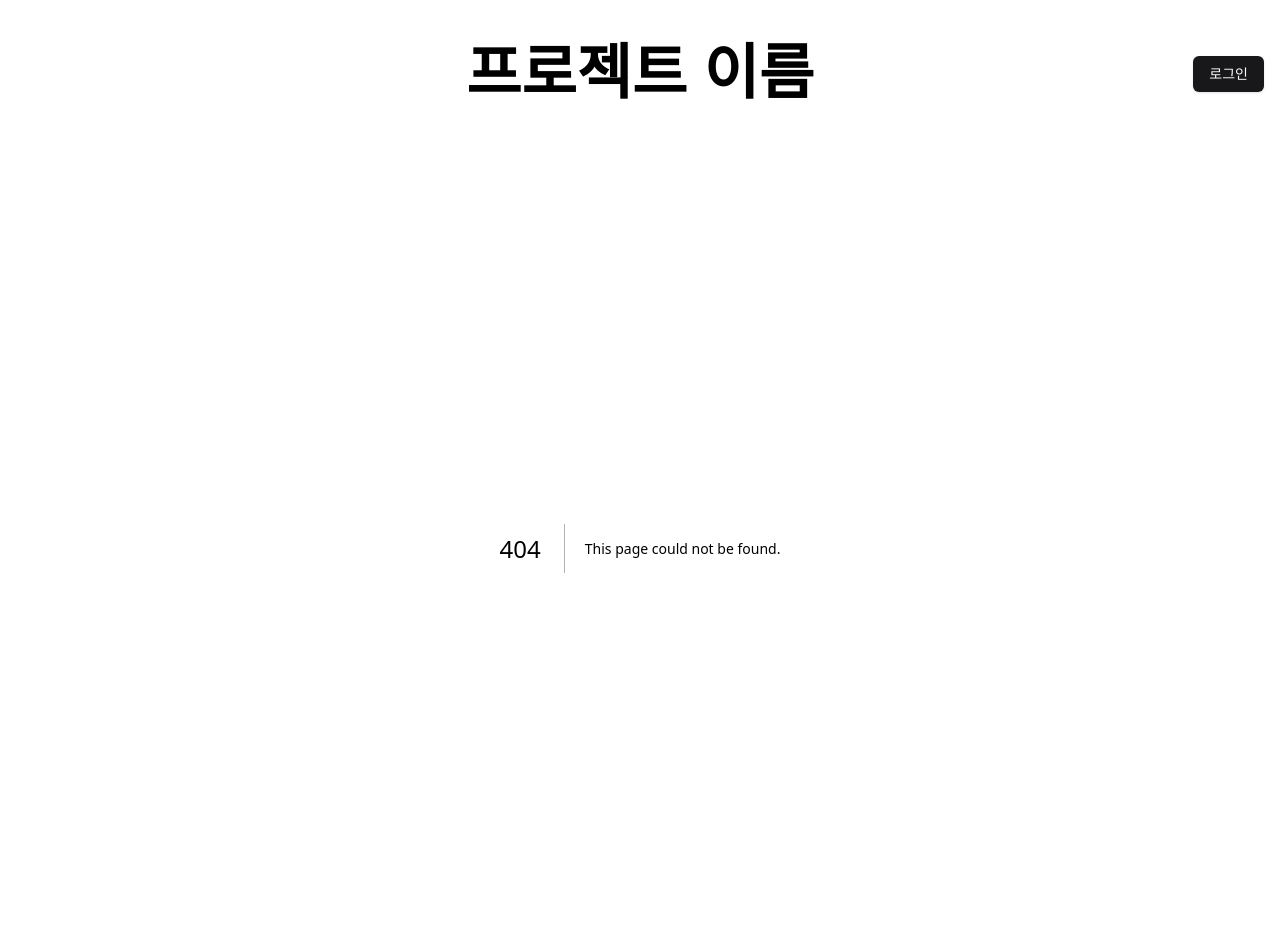
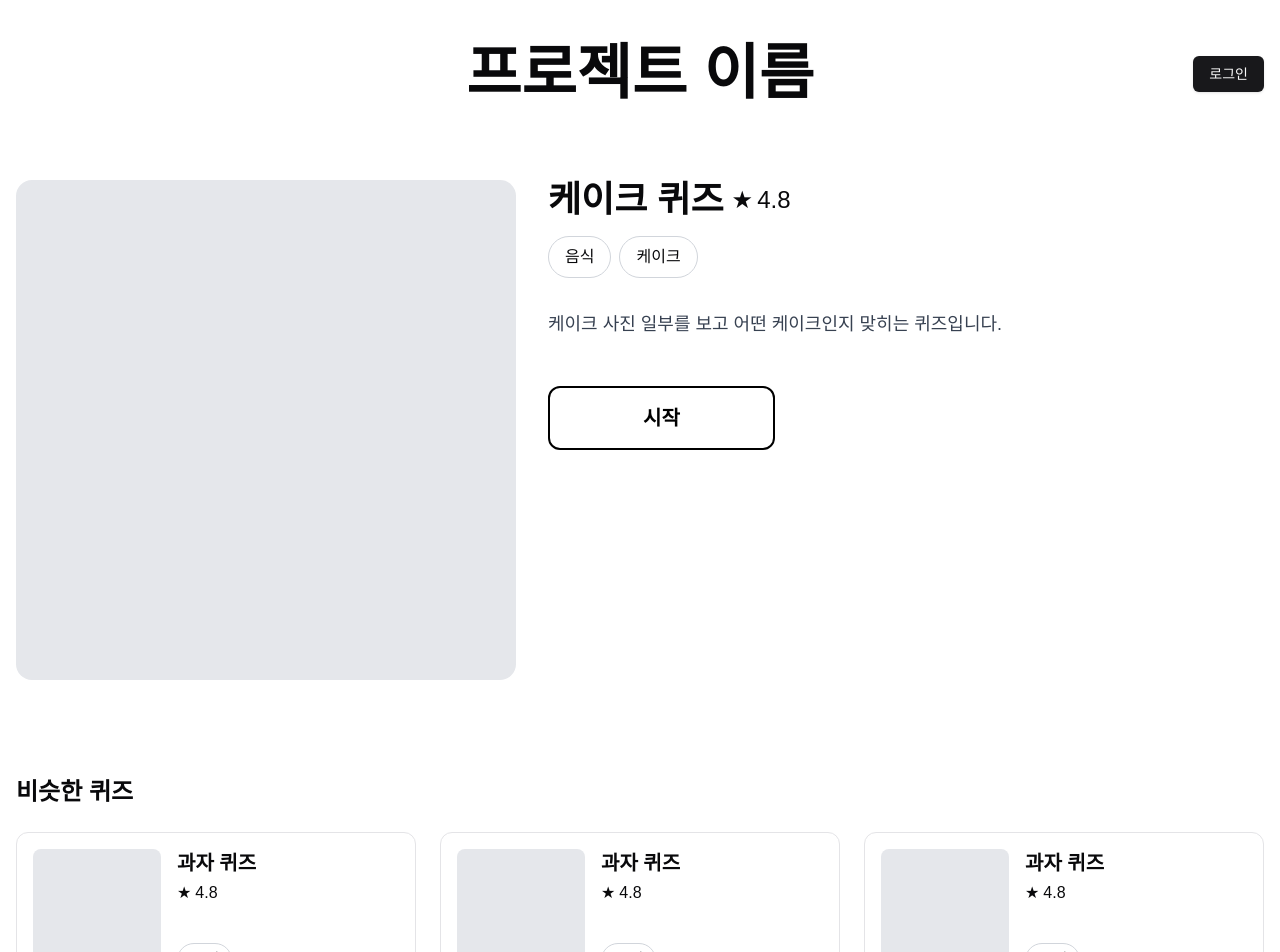
Before and after one commit to highthon-15/highthon-15, a Next.js app: page /quiz in a window 1280 px wide. Before the commit this address had no page. Shown: the top 952 px of the page. Built offline with nearby package versions, Linux system fonts and the light colour scheme.

Commit message:
featt : 퀴즈 화면 완성

```diff
--- /dev/null
+++ b/src/app/quiz/page.tsx
@@ -0,0 +1,65 @@
+import React from 'react';
+
+export default function QuizPage() {
+  return (
+    <div className="container mx-auto px-4 py-8 flex flex-col gap-8">
+      {/* 퀴즈 제목과 평점 */}
+      <div className="flex items-start gap-8">
+        {/* 퀴즈 이미지 */}
+        <div className="w-[500px] h-[500px] rounded-2xl overflow-hidden">
+          <div className="w-full h-full bg-gray-200" /> {/* 임시 이미지 영역 */}
+        </div>
+
+        {/* 퀴즈 정보 */}
+        <div className="flex flex-col gap-4">
+          <div className="flex items-center gap-2">
+            <h1 className="text-4xl font-bold">케이크 퀴즈</h1>
+            <div className="flex items-center gap-1">
+              <span className="text-2xl">★</span>
+              <span className="text-2xl">4.8</span>
+            </div>
+          </div>
+
+          {/* 태그 */}
+          <div className="flex gap-2">
+            <span className="px-4 py-2 rounded-full border border-gray-300">음식</span>
+            <span className="px-4 py-2 rounded-full border border-gray-300">케이크</span>
+          </div>
+
+          {/* 설명 */}
+          <p className="text-lg text-gray-700 mt-4">
+            케이크 사진 일부를 보고 어떤 케이크인지 맞히는 퀴즈입니다.
+          </p>
+
+          {/* 시작하기 버튼 */}
+          <button className="w-1/2 mt-8 px-8 py-4 bg-white text-black border-2 border-black rounded-xl text-xl font-bold hover:bg-gray-800 transition-colors">
+            시작
+          </button>
+        </div>
+      </div>
+
+      {/* 비슷한 퀴즈 섹션 */}
+      <div className="mt-16">
+        <h2 className="text-2xl font-bold mb-6">비슷한 퀴즈</h2>
+        <div className="grid grid-cols-3 gap-6">
+          {/* 비슷한 퀴즈 카드 */}
+          {[1, 2, 3].map((index) => (
+            <div key={index} className="flex gap-4 p-4 border rounded-xl hover:shadow-lg transition-shadow">
+              <div className="w-32 h-32 bg-gray-200 rounded-lg" /> {/* 임시 이미지 */}
+              <div className="flex flex-col">
+                <h3 className="text-xl font-bold">과자 퀴즈</h3>
+                <div className="flex items-center gap-1 mt-1">
+                  <span>★</span>
+                  <span>4.8</span>
+                </div>
+                <div className="flex flex-row w-full h-full items-end">
+                    <span className="mt-2 px-3 py-1 rounded-full border border-gray-300 w-fit">음식</span>
+                </div>
+              </div>
+            </div>
+          ))}
+        </div>
+      </div>
+    </div>
+  );
+}
```
